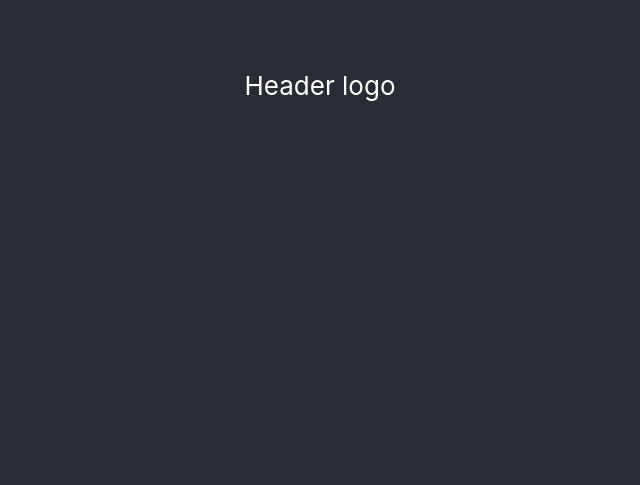
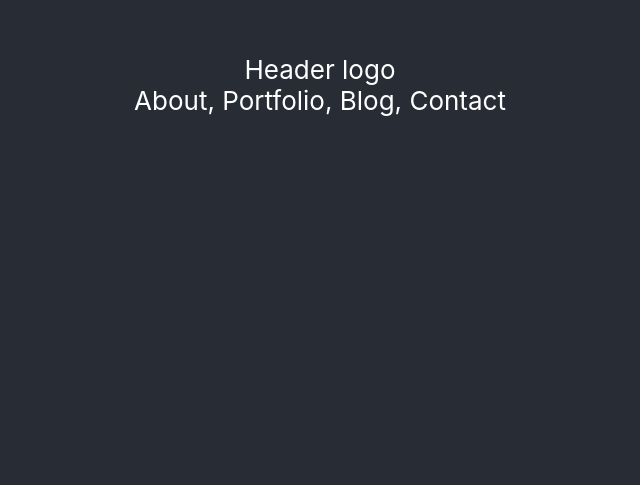
Before and after one commit to devneill/portfolio, a React (Vite) app: page / in a window 1280 px wide. Shown: the part 315-800 px from the top of the page, without its empty margins (320-960 px from the left). Built offline with nearby package versions, Linux system fonts and the light colour scheme.

Commit message:
Move nav into header

```diff
--- a/src/App.tsx
+++ b/src/App.tsx
@@ -5,8 +5,10 @@ import './App.css';
 function App() {
   return (
     <div className="App">
-      <header className="App-header">Header logo</header>
-      <nav>About, Portfolio, Blog, Contact</nav>
+      <header className="App-header">
+        Header logo
+        <nav>About, Portfolio, Blog, Contact</nav>
+      </header>
       <main>
         <p>Hi, I'm Devon Neill.</p>
         <p>I'm a frontend developer.</p>
```
